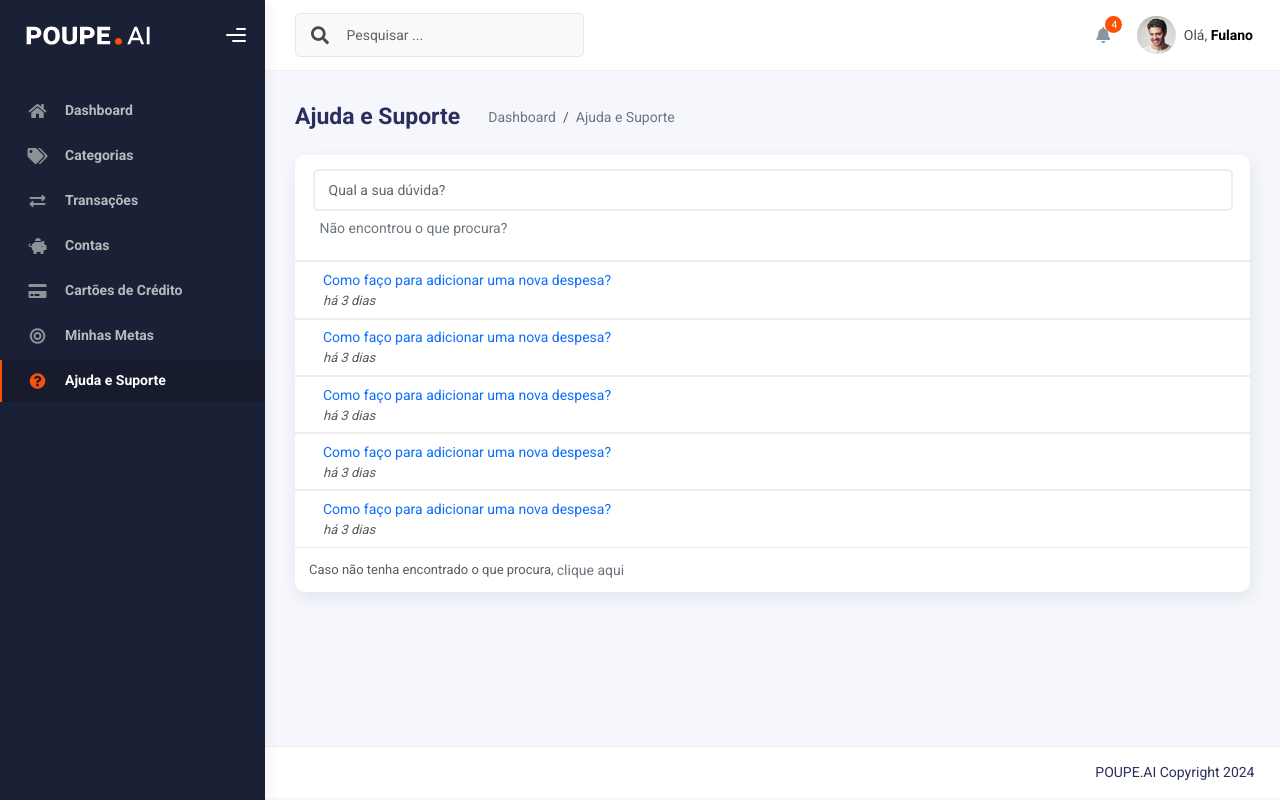
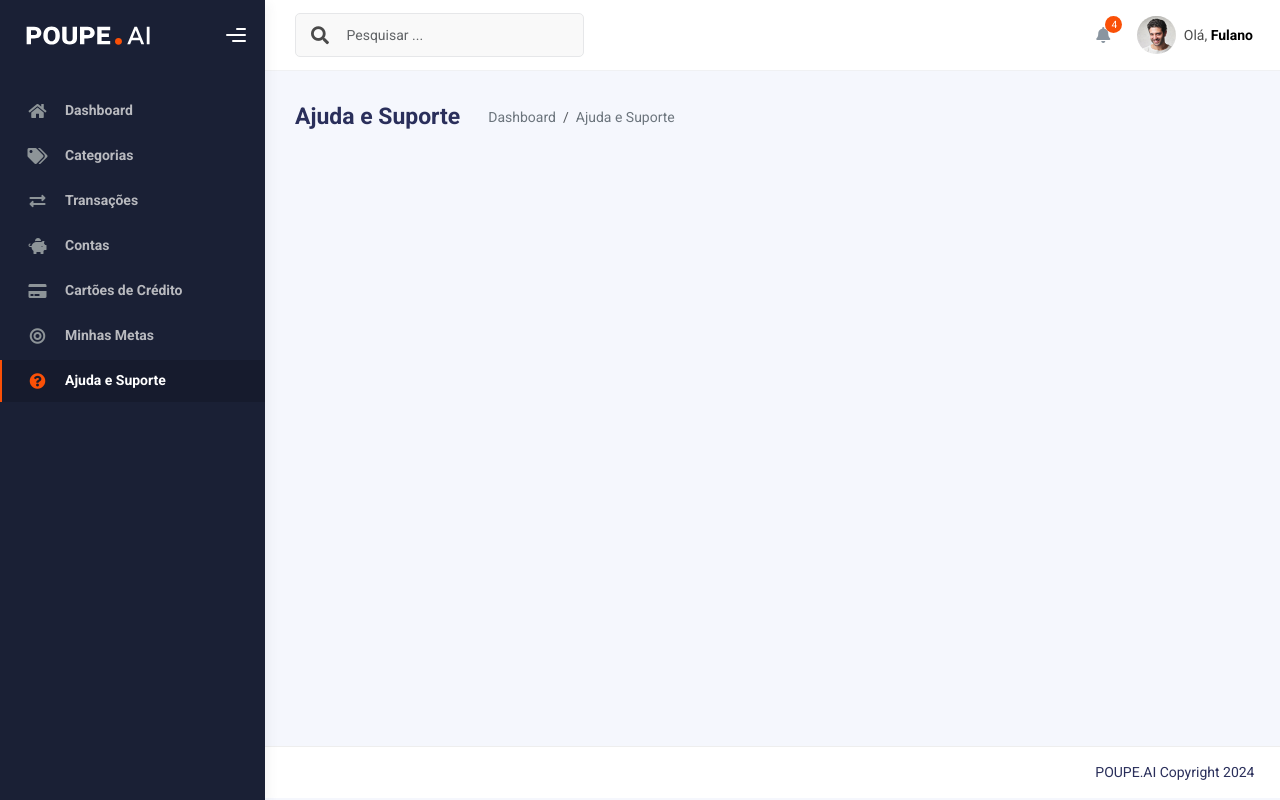
Before and after one commit to eudivanmelo/poupe-ai, a Django app: page /help/ in a window 1280 px wide. Run offline with Django 5.2, Linux system fonts and the light colour scheme; some libraries are stand-ins or nearby versions.

Commit message:
Revert "[POUPEAI] Criar página de ajuda e suporte"

```diff
--- a/apps/poupeai/templates/help.html
+++ b/apps/poupeai/templates/help.html
@@ -1,131 +1,8 @@
-{% extends 'users_base.html' %}
-{% load static %}
+{% extends "users_base.html" %}
 
-{% block title %}
-  Ajuda e Suporte - Poupe.AI
-{% endblock %}
+{% block title %}Ajuda e Suporte - Poupe.AI{% endblock title %}
 
-{% block page_title %}
-  Ajuda e Suporte
-{% endblock %}
+{% block page_title %}Ajuda e Suporte{% endblock %}
 
 {% block content %}
-  <div class="row">
-    <div class="col-12">
-      <div class="card">
-        <div class="card-header">
-          <input type="text" class="form-control" placeholder="Qual a sua dúvida?" />
-
-          <a data-bs-toggle="modal" data-bs-target="#createModal" class="btn btn-link btn-secondary p-2">Não encontrou o que procura?</a>
-        </div>
-
-        <div class="card-body p-0">
-          <div class="list-group list-group-flush">
-            <div class="list-group-item">
-              <div class="w-100 text-start px-3">
-                <a id="detail-help-1" class="btn btn-link m-0 p-0">Como faço para adicionar uma nova despesa?</a>
-                <small class="fst-italic text-muted d-block">há 3 dias</small>
-              </div>
-            </div>
-            <div class="list-group-item">
-              <div class="w-100 text-start px-3">
-                <a id="detail-help-1" class="btn btn-link m-0 p-0">Como faço para adicionar uma nova despesa?</a>
-                <small class="fst-italic text-muted d-block">há 3 dias</small>
-              </div>
-            </div>
-            <div class="list-group-item">
-              <div class="w-100 text-start px-3">
-                <a id="detail-help-1" class="btn btn-link m-0 p-0">Como faço para adicionar uma nova despesa?</a>
-                <small class="fst-italic text-muted d-block">há 3 dias</small>
-              </div>
-            </div>
-            <div class="list-group-item">
-              <div class="w-100 text-start px-3">
-                <a id="detail-help-1" class="btn btn-link m-0 p-0">Como faço para adicionar uma nova despesa?</a>
-                <small class="fst-italic text-muted d-block">há 3 dias</small>
-              </div>
-            </div>
-            <div class="list-group-item">
-              <div class="w-100 text-start px-3">
-                <a id="detail-help-1" class="btn btn-link m-0 p-0">Como faço para adicionar uma nova despesa?</a>
-                <small class="fst-italic text-muted d-block">há 3 dias</small>
-              </div>
-            </div>
-          </div>
-        </div>
-
-        <div class="card-footer">
-          <span class="text-muted">Caso não tenha encontrado o que procura, <a data-bs-toggle="modal" data-bs-target="#createModal" class="btn btn-link btn-secondary m-0 p-0">clique aqui</a></span>
-        </div>
-      </div>
-    </div>
-  </div>
 {% endblock %}
-
-{% block scripts %}
-  <script src="{% static 'js/help.js' %}"></script>
-{% endblock %}
-
-{% block end_body %}
-  <div class="modal fade" id="detailModal" tabindex="-1" aria-labelledby="detailModalLabel" aria-hidden="true">
-    <div class="modal-dialog modal-lg modal-dialog-centered">
-      <div class="modal-content">
-        <div class="modal-header">
-          <h5 class="modal-title" id="detailModalLabel">Titulo da dúvida</h5>
-          <button type="button" class="btn-close" data-bs-dismiss="modal" aria-label="Close"></button>
-        </div>
-        <div class="modal-body">
-          <p class="text-muted">00/00/0000 - 00:00, por Fulano de Tal</p>
-          <p>Lorem Ipsum is simply dummy text of the printing and typesetting industry. Lorem Ipsum has been the industry's standard dummy text ever since the 1500s, when an unknown printer took a galley of type and scrambled it to make a type specimen book. It has survived not only five centuries, but also the leap into electronic typesetting, remaining essentially unchanged. It was popularised in the 1960s with the release of Letraset sheets containing Lorem Ipsum passages, and more recently with desktop publishing software like Aldus PageMaker including versions of Lorem Ipsum.</p>
-        </div>
-        <div class="modal-footer">
-          <button type="button" class="btn btn-secondary" data-bs-dismiss="modal">Fechar</button>
-        </div>
-      </div>
-    </div>
-  </div>
-
-  <div class="modal fade" id="createModal" tabindex="-1" aria-labelledby="createModalLabel" aria-hidden="true">
-    <div class="modal-dialog modal-lg modal-dialog-centered">
-      <div class="modal-content">
-        <div class="modal-header">
-          <h5 class="modal-title" id="createModalLabel">Contato</h5>
-          <button type="button" class="btn-close" data-bs-dismiss="modal" aria-label="Close"></button>
-        </div>
-        <div class="modal-body">
-          <form class="needs-validation">
-            {% csrf_token %}
-
-            <div class="form-group">
-              <label for="titleInput" class="form-label">Titulo</label>
-              <input name="title" type="text" class="form-control" id="titleInput" placeholder="Ex: Como adicionar uma despesa?" required />
-              {% if form.title.errors %}
-                <div class="invalid-feedback">
-                  {% for error in form.title.errors %}
-                    <p>{{ error }}</p>
-                  {% endfor %}
-                </div>
-              {% endif %}
-            </div>
-
-            <div class="form-group">
-              <label for="textInput" class="form-label">Mensagem</label>
-              <textarea name="text" class="form-control" id="textInput" rows="10" required></textarea>
-              {% if form.text.errors %}
-                <div class="invalid-feedback">
-                  {% for error in form.text.errors %}
-                    <p>{{ error }}</p>
-                  {% endfor %}
-                </div>
-              {% endif %}
-            </div>
-          </form>
-        </div>
-        <div class="modal-footer">
-          <button type="button" class="btn btn-secondary" data-bs-dismiss="modal">Cancelar</button>
-          <button type="button" class="btn btn-primary">Enviar</button>
-        </div>
-      </div>
-    </div>
-  </div>
-{% endblock %}
--- a/static/js/help.js
+++ /dev/null
@@ -1,21 +0,0 @@
-
-var Alerts = (function () {
-    var init_buttons = function () {
-        $('[id^="detail-help-"]').click(function (e) {
-            var itemId = $(this).data('item-id')
-            var modal = $('#detailModal')
-
-            modal.modal('show')
-        })
-    }
-
-    return {
-        init: function () {
-            init_buttons()
-        }
-    }
-})()
-
-jQuery(document).ready(function () {
-    Alerts.init()
-})
```
